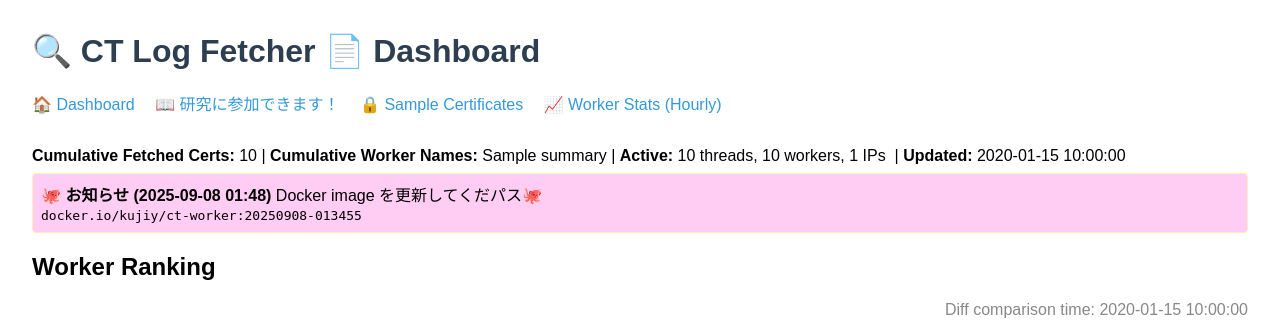
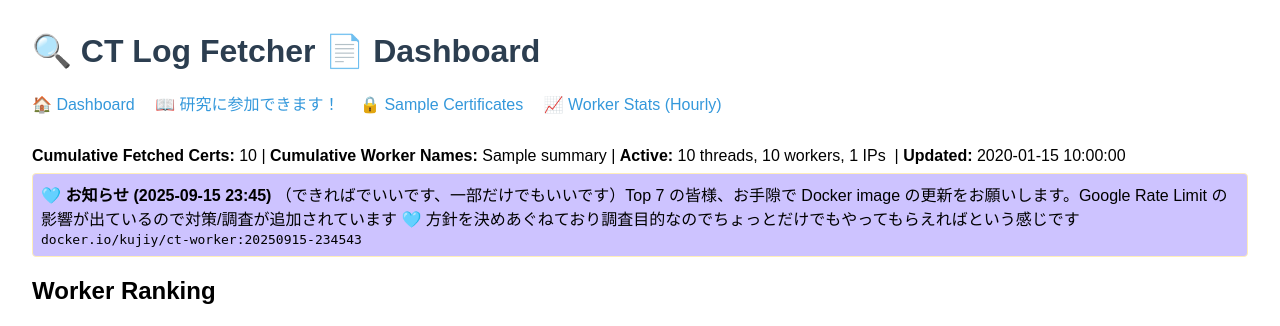
Before and after one commit to kujiy/ctlog-fetcher, a FastAPI app: template src/ui/templates/dashboard.html in a window 1280 px wide. Shown: the top 326 px of the page. Run offline with FastAPI, Linux system fonts and the light colour scheme; the template is opened without the code that fills it: most values are stand-ins (such as "Sample title", 1, 10 or a date in 2020).

Commit message:
image update

```diff
--- a/ct-log-worker.yaml
+++ b/ct-log-worker.yaml
@@ -14,7 +14,7 @@ spec:
     spec:
       containers:
       - name: worker
-        image: docker.io/kujiy/ct-worker:20250908-013455
+        image: docker.io/kujiy/ct-worker:20250915-234543
         env:
         - name: WORKER_NAME
           value: "your-public-name"
--- a/src/ui/templates/dashboard.html
+++ b/src/ui/templates/dashboard.html
@@ -48,9 +48,10 @@
             {{ "{:,}".format(logs_summary.ip_address_count) }} IPs
         &nbsp;|
         <b>Updated: </b> {{ summary.last_updated }}
-        <div style="margin-top: 0.5em; margin-bottom: 0.5em; padding: 0.5em; background: #ffcdf3; border: 1px solid #ffeeba; border-radius: 4px;">
-            <b>🐙 お知らせ (2025-09-08 01:48)</b> Docker image を更新してくだパス🐙<br>
-            <code>docker.io/kujiy/ct-worker:20250908-013455</code>
+        <div style="margin-top: 0.5em; margin-bottom: 0.5em; padding: 0.5em; background: #cdc3ff; border: 1px solid #ffeeba; border-radius: 4px;">
+            <b>🩵 お知らせ (2025-09-15 23:45)</b> （できればでいいです、一部だけでもいいです）Top 7 の皆様、お手隙で Docker image の更新をお願いします。Google Rate Limit の影響が出ているので対策/調査が追加されています 🩵
+            方針を決めあぐねており調査目的なのでちょっとだけでもやってもらえればという感じです<br>
+            <code>docker.io/kujiy/ct-worker:20250915-234543</code>
         </div>
         {% if summary.error %}
             <span class="error">⚠️ {{ summary.error }}</span>
```
Also changed, not shown: README.md, 1 other file.
